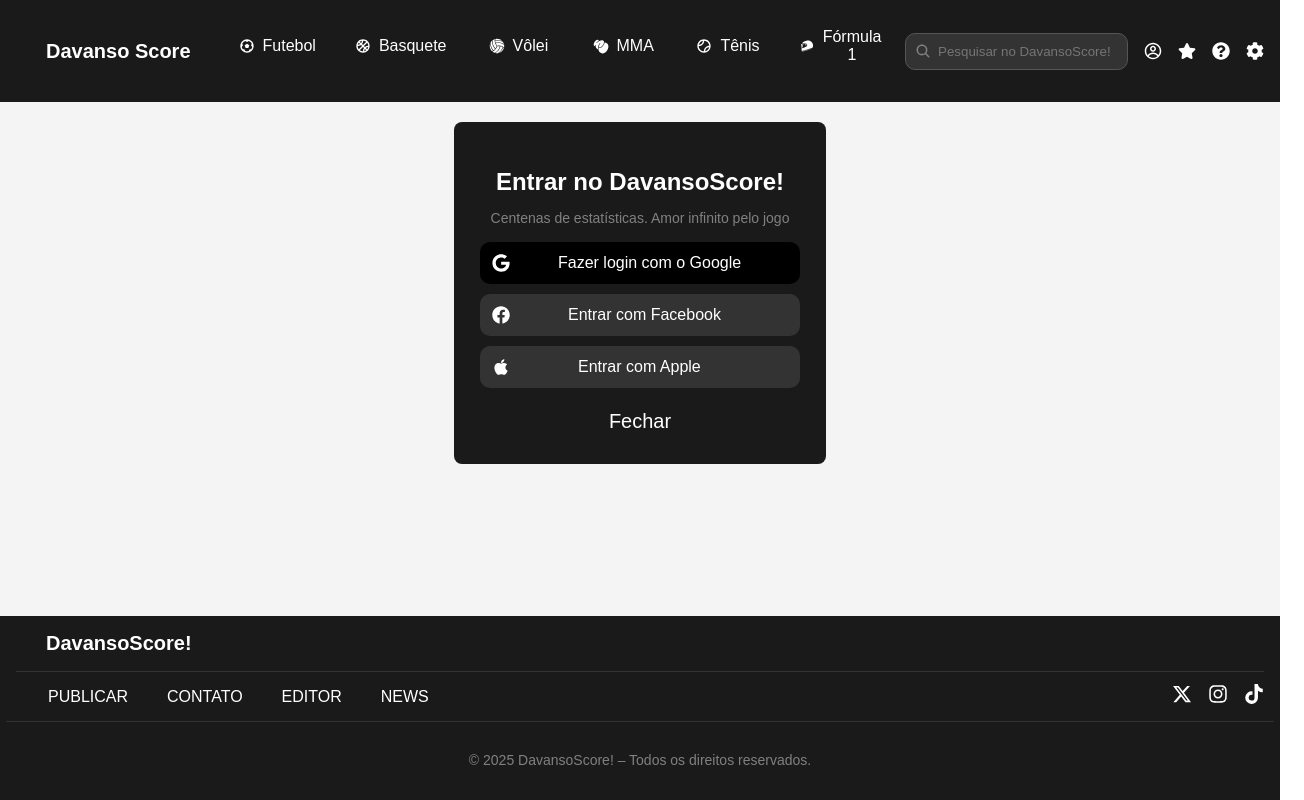
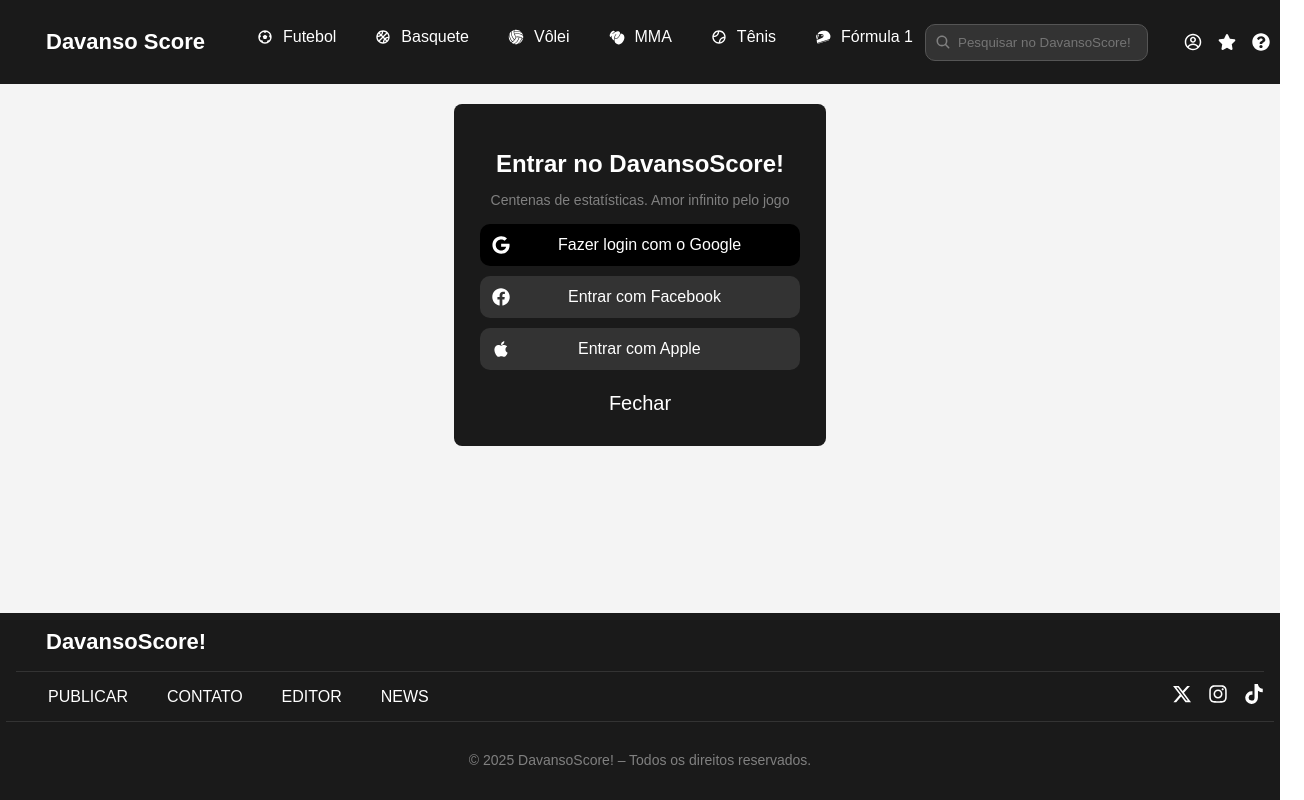
Before and after one commit to Davanso/davanso-score, a React (Vite) app: page /login in a window 1280 px wide. Shown: the whole page, 1304 px wide, since content can reach past the window. Built offline with nearby package versions, Linux system fonts and the light colour scheme.

Commit message:
style 💎: adjust header styles

```diff
--- a/src/components/header_component/header.css
+++ b/src/components/header_component/header.css
@@ -10,16 +10,19 @@
 .left-section {
     display: flex;
     align-items: center;
-    gap: 16px;
+    gap: 20px;
+    flex-shrink: 0;
 }
 
 .logo {
-    font-size: 20px;
+    font-size: 22px;
     font-weight: bold;
+    white-space: nowrap;
 }
 
 nav {
     display: flex;
+    white-space: nowrap;
     gap: 15px;
     padding-left: 20px;
 }
@@ -27,7 +30,7 @@
 nav button {
     display: flex;
     align-items: center;
-    gap: 8px;
+    gap: 10px;
     background: none;
     border: none;
     color: white;
@@ -47,6 +50,7 @@
 
 .search-container {
     position: relative;
+    padding-right: 20px;
 }
 
 .search-container input {
```
